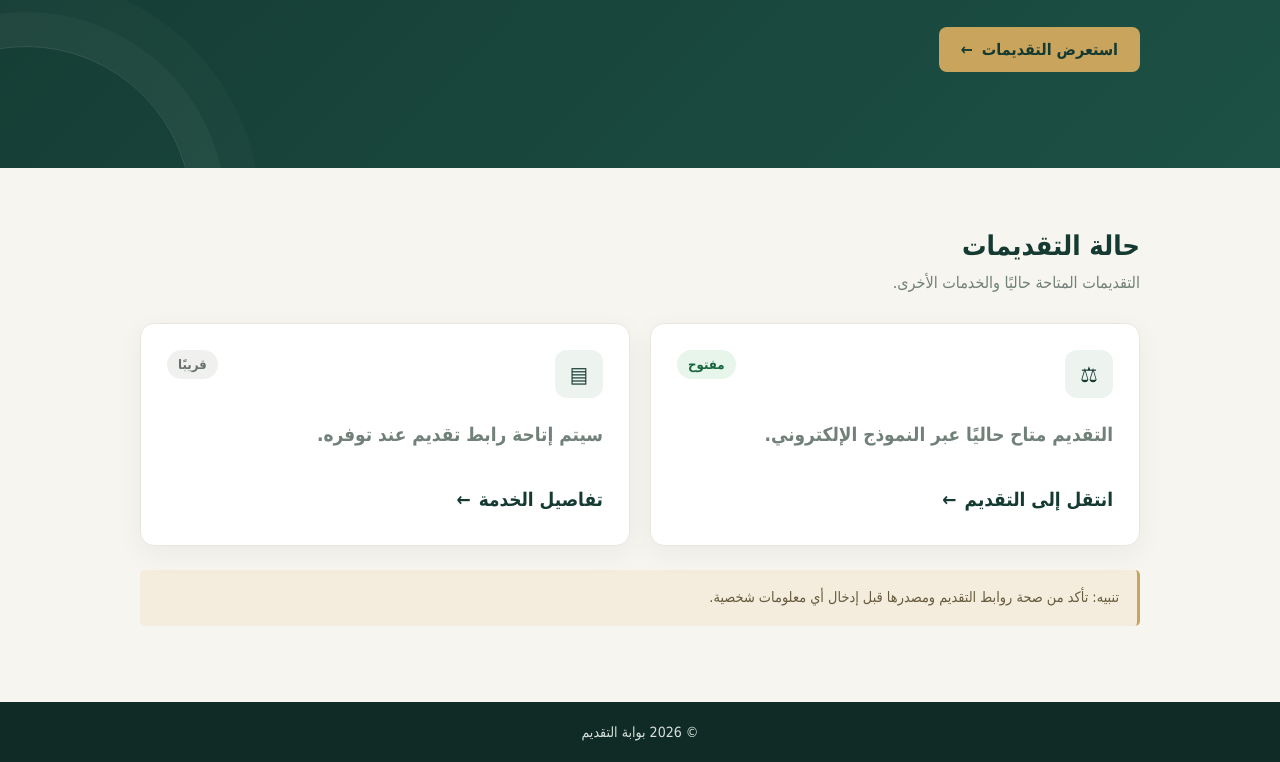
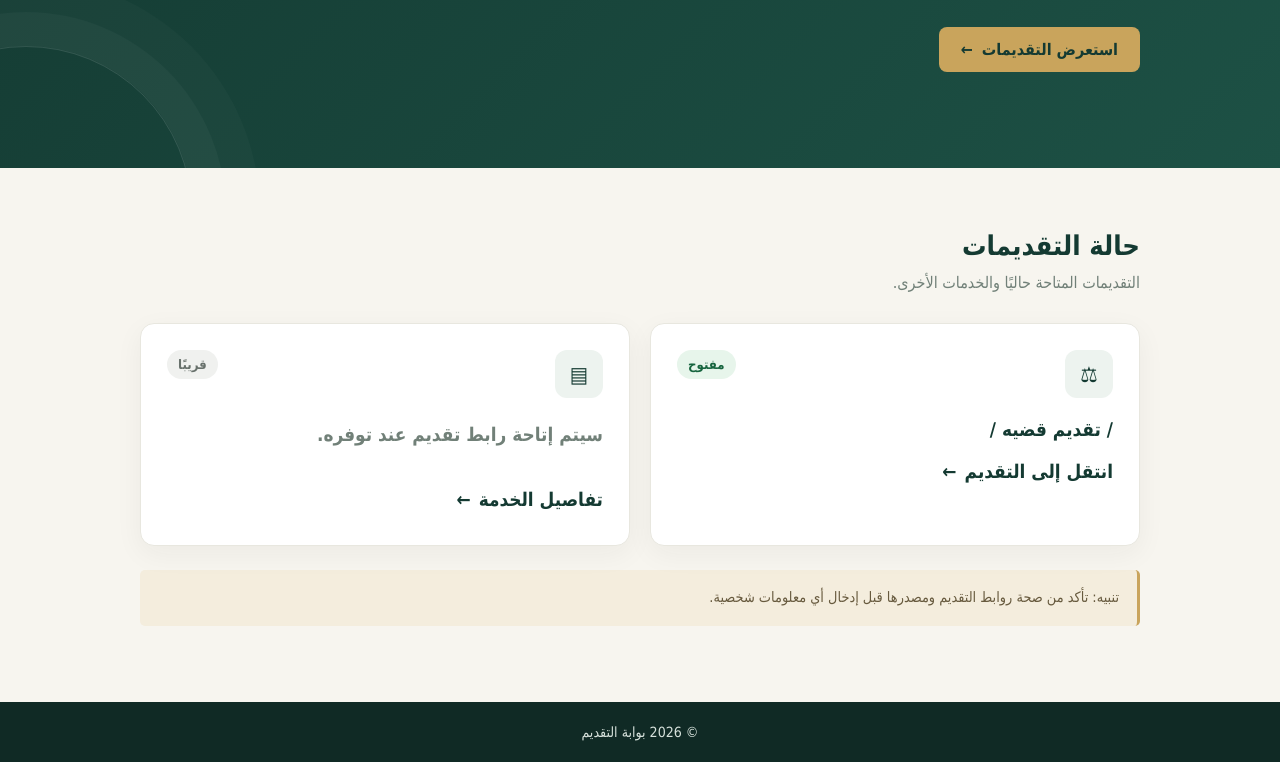
Before and after one commit to k8p6ddkf5z-netizen/abotalal-KSA-Discord, a plain HTML site: page index.html in a window 1280 px wide. Shown: the part 337-1099 px from the top of the page. Drawn offline with Linux system fonts and the light colour scheme.

Commit message:
Update index.html

```diff
--- a/index.html
+++ b/index.html
@@ -347,8 +347,8 @@
             <div class="card-icon" aria-hidden="true">⚖</div>
             <span class="status">مفتوح</span>
           </div>
-          <h3 تقديم قضيه h3>
-          <p>التقديم متاح حاليًا عبر النموذج الإلكتروني.</p>
+          <h3>/ تقديم قضيه /<h3>
+          <pالتقديم متاح حاليًا </p>
           <a class="card-link"
              href="https://docs.google.com/forms/d/e/1FAIpQLSelJsn19hs3snNmgdvtZGpvlOo286uErJyvPvah_dhSKi1g5Q/viewform"
              target="_blank" rel="noopener noreferrer">
```
